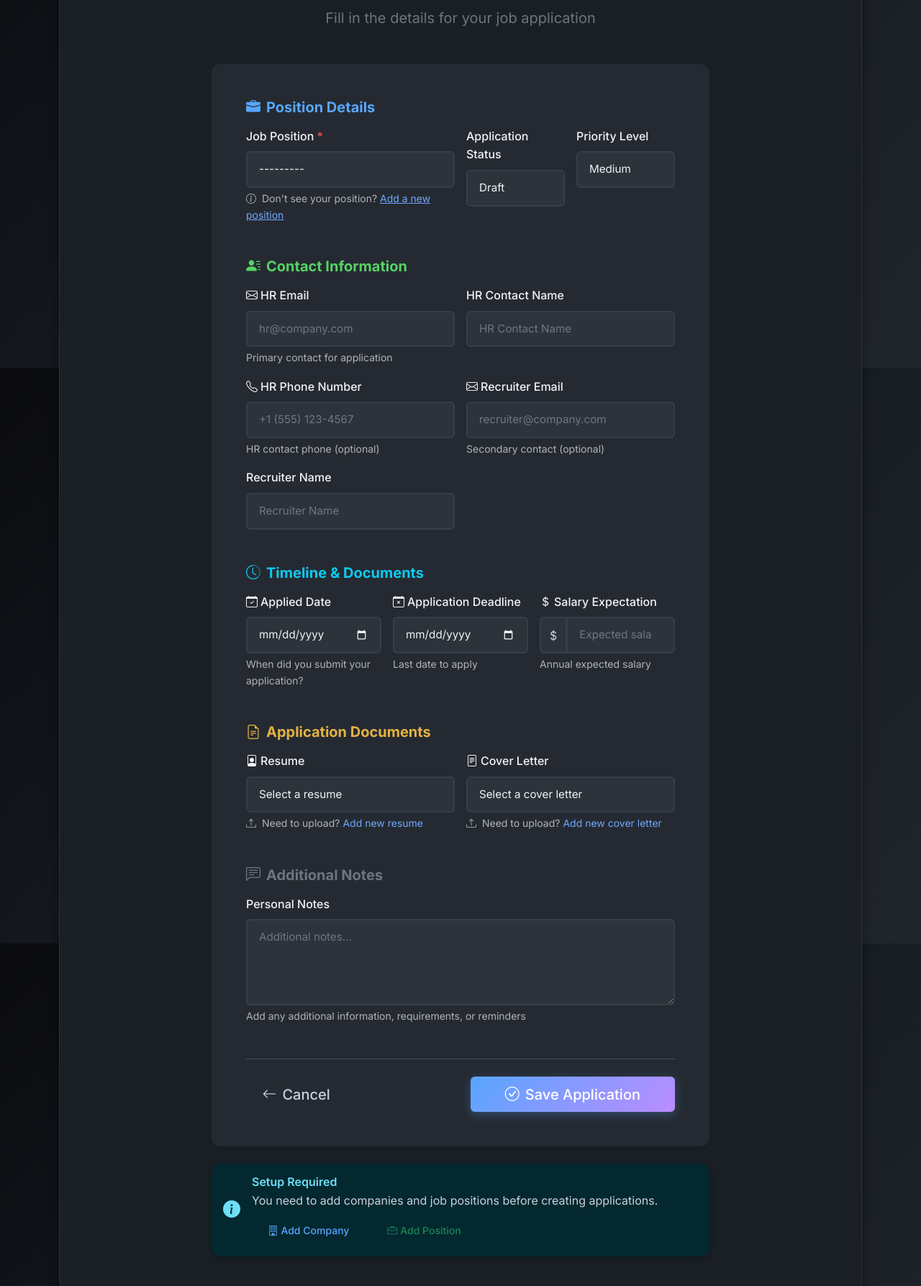
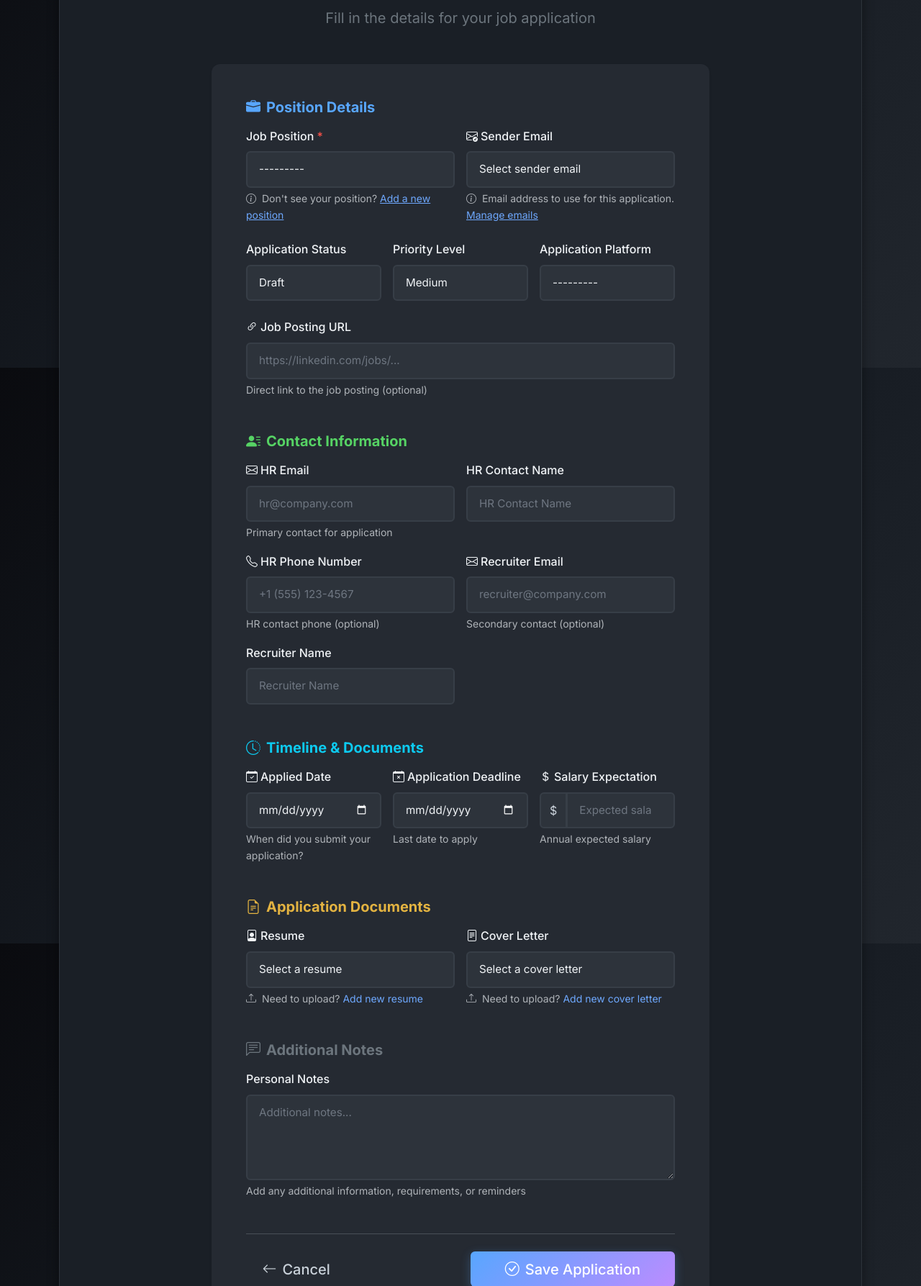
Before and after one commit to Shubham-musmade/interview_tracker, a Django app: page /applications/create/ in a window 1280 px wide. Shown: the part 289-2076 px from the top of the page at 72% size. Run offline with Django 5.2, Linux system fonts and the light colour scheme; the visitor is signed in with stand-in values (Sample User, id 1); data that the repository does not hold is empty.

Commit message:
Add sender email selection to job application form
Introduces a 'sender_email' field to the JobApplicationForm, allowing users to select from their active email addresses when applying for a job. Updates both application form templates to display and handle the new sender email field, including initial value logic and user guidance.

```diff
--- a/jobs/forms.py
+++ b/jobs/forms.py
@@ -43,11 +43,12 @@ class CompanyForm(forms.ModelForm):
 class JobApplicationForm(forms.ModelForm):
     class Meta:
         model = JobApplication
-        fields = ['position', 'status', 'priority', 'application_platform', 'platform_url',
+        fields = ['position', 'sender_email', 'status', 'priority', 'application_platform', 'platform_url',
                  'hr_email', 'hr_name', 'hr_phone', 'recruiter_email', 'recruiter_name',
                  'applied_date', 'deadline', 'resume', 'cover_letter', 'notes', 'salary_expectation']
         widgets = {
             'position': forms.Select(attrs={'class': 'form-control'}),
+            'sender_email': forms.Select(attrs={'class': 'form-control'}),
             'status': forms.Select(attrs={'class': 'form-control'}),
             'priority': forms.Select(attrs={'class': 'form-control'}),
             'application_platform': forms.Select(attrs={'class': 'form-control'}),
@@ -70,6 +71,17 @@ class JobApplicationForm(forms.ModelForm):
         super().__init__(*args, **kwargs)
 
         if self.user:
+            # Set up sender email choices
+            user_emails = UserEmail.objects.filter(user=self.user, is_active=True)
+            self.fields['sender_email'].queryset = user_emails
+
+            # Set primary email as initial
+            primary_email = user_emails.filter(is_primary=True).first()
+            if primary_email:
+                self.fields['sender_email'].initial = primary_email
+            elif user_emails.exists():
+                self.fields['sender_email'].initial = user_emails.first()
+
             # Filter documents to only show user's documents
             self.fields['resume'].queryset = Document.objects.filter(
                 user=self.user, document_type='RESUME'
@@ -91,6 +103,7 @@ class JobApplicationForm(forms.ModelForm):
             if default_cover_letter:
                 self.fields['cover_letter'].initial = default_cover_letter
 
+        self.fields['sender_email'].empty_label = "Select sender email"
         self.fields['resume'].empty_label = "Select a resume"
         self.fields['cover_letter'].empty_label = "Select a cover letter"
 
@@ -149,70 +162,6 @@ class DocumentForm(forms.ModelForm):
         if commit:
             document.save()
         return document
-
-
-class JobApplicationForm(forms.ModelForm):
-    class Meta:
-        model = JobApplication
-        fields = ['position', 'status', 'priority', 'application_platform', 'platform_url',
-                 'hr_email', 'hr_name', 'hr_phone', 'recruiter_email', 'recruiter_name',
-                 'applied_date', 'deadline', 'resume', 'cover_letter', 'notes', 'salary_expectation']
-        widgets = {
-            'position': forms.Select(attrs={'class': 'form-control'}),
-            'status': forms.Select(attrs={'class': 'form-control'}),
-            'priority': forms.Select(attrs={'class': 'form-control'}),
-            'application_platform': forms.Select(attrs={'class': 'form-control'}),
-            'platform_url': forms.URLInput(attrs={'class': 'form-control', 'placeholder': 'https://linkedin.com/jobs/...'}),
-            'hr_email': forms.EmailInput(attrs={'class': 'form-control', 'placeholder': 'hr@company.com'}),
-            'hr_name': forms.TextInput(attrs={'class': 'form-control', 'placeholder': 'HR Contact Name'}),
-            'hr_phone': forms.TextInput(attrs={'class': 'form-control', 'placeholder': '+1 (555) 123-4567'}),
-            'recruiter_email': forms.EmailInput(attrs={'class': 'form-control', 'placeholder': 'recruiter@company.com'}),
-            'recruiter_name': forms.TextInput(attrs={'class': 'form-control', 'placeholder': 'Recruiter Name'}),
-            'applied_date': forms.DateInput(attrs={'class': 'form-control', 'type': 'date'}),
-            'deadline': forms.DateInput(attrs={'class': 'form-control', 'type': 'date'}),
-            'resume': forms.Select(attrs={'class': 'form-control'}),
-            'cover_letter': forms.Select(attrs={'class': 'form-control'}),
-            'notes': forms.Textarea(attrs={'class': 'form-control', 'rows': 4, 'placeholder': 'Additional notes...'}),
-            'salary_expectation': forms.NumberInput(attrs={'class': 'form-control', 'placeholder': 'Expected salary'}),
-        }
-
-    def __init__(self, *args, **kwargs):
-        self.user = kwargs.pop('user', None)
-        super().__init__(*args, **kwargs)
-
-        if self.user:
-            # Filter documents by user and document type
-            self.fields['resume'].queryset = Document.objects.filter(
-                user=self.user, document_type='RESUME'
-            ).order_by('-is_default', '-created_at')
-            self.fields['cover_letter'].queryset = Document.objects.filter(
-                user=self.user, document_type='COVER_LETTER'
-            ).order_by('-is_default', '-created_at')
-
-            # Set default resume and cover letter if they exist
-            default_resume = Document.objects.filter(
-                user=self.user, document_type='RESUME', is_default=True
-            ).first()
-            if default_resume:
-                self.fields['resume'].initial = default_resume
-
-            default_cover_letter = Document.objects.filter(
-                user=self.user, document_type='COVER_LETTER', is_default=True
-            ).first()
-            if default_cover_letter:
-                self.fields['cover_letter'].initial = default_cover_letter
-
-        # Add empty option to document fields
-        self.fields['resume'].empty_label = "Select a resume"
-        self.fields['cover_letter'].empty_label = "Select a cover letter"
-
-    def save(self, commit=True):
-        application = super().save(commit=False)
-        if self.user:
-            application.user = self.user
-        if commit:
-            application.save()
-        return application
 
 
 class JobApplicationWithInlineCompanyForm(forms.ModelForm):
--- a/jobs/templates/jobs/application_form.html
+++ b/jobs/templates/jobs/application_form.html
@@ -38,13 +38,44 @@
                                     Don't see your position? <a href="{% url 'jobs:position_create' %}">Add a new position</a>
                                 </div>
                             </div>
-                            <div class="col-md-3">
+                            <div class="col-md-6">
+                                <label for="{{ form.sender_email.id_for_label }}" class="form-label fw-medium">
+                                    <i class="bi bi-envelope-check me-1"></i>Sender Email
+                                </label>
+                                {{ form.sender_email }}
+                                {% if form.sender_email.errors %}
+                                    <div class="invalid-feedback d-block">{{ form.sender_email.errors.0 }}</div>
+                                {% endif %}
+                                <div class="form-text">
+                                    <i class="bi bi-info-circle me-1"></i>
+                                    Email address to use for this application. <a href="{% url 'jobs:user_email_list' %}">Manage emails</a>
+                                </div>
+                            </div>
+                        </div>
+                        <div class="row g-3 mt-2">
+                            <div class="col-md-4">
                                 <label for="{{ form.status.id_for_label }}" class="form-label fw-medium">Application Status</label>
                                 {{ form.status }}
                             </div>
-                            <div class="col-md-3">
+                            <div class="col-md-4">
                                 <label for="{{ form.priority.id_for_label }}" class="form-label fw-medium">Priority Level</label>
                                 {{ form.priority }}
+                            </div>
+                            <div class="col-md-4">
+                                <label for="{{ form.application_platform.id_for_label }}" class="form-label fw-medium">Application Platform</label>
+                                {{ form.application_platform }}
+                            </div>
+                        </div>
+                        <div class="row g-3 mt-2">
+                            <div class="col-md-12">
+                                <label for="{{ form.platform_url.id_for_label }}" class="form-label fw-medium">
+                                    <i class="bi bi-link-45deg me-1"></i>Job Posting URL
+                                </label>
+                                {{ form.platform_url }}
+                                {% if form.platform_url.errors %}
+                                    <div class="invalid-feedback d-block">{{ form.platform_url.errors.0 }}</div>
+                                {% endif %}
+                                <div class="form-text">Direct link to the job posting (optional)</div>
                             </div>
                         </div>
                     </div>
```
Also changed, not shown: jobs/templates/jobs/application_form_with_company.html (+42 -0 lines).
